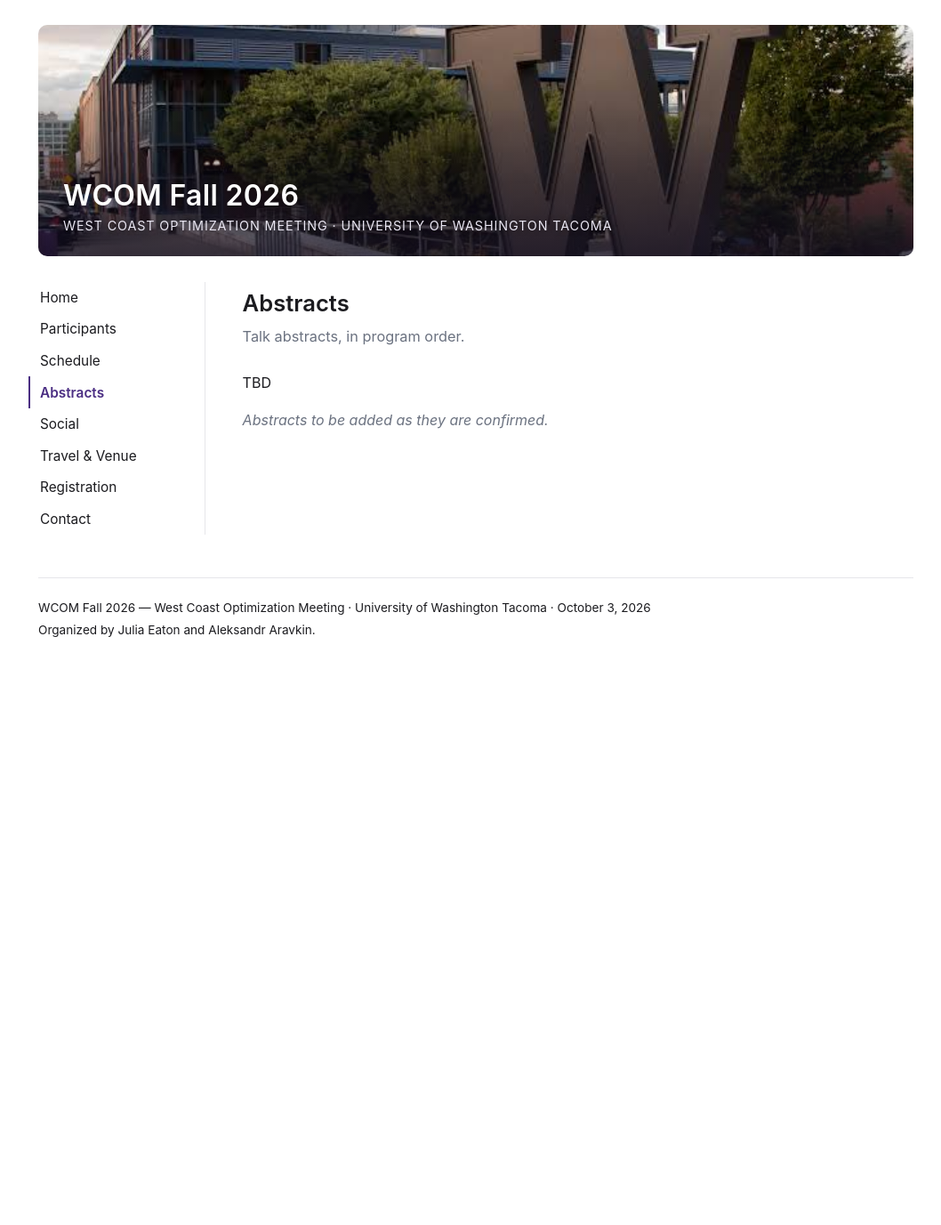
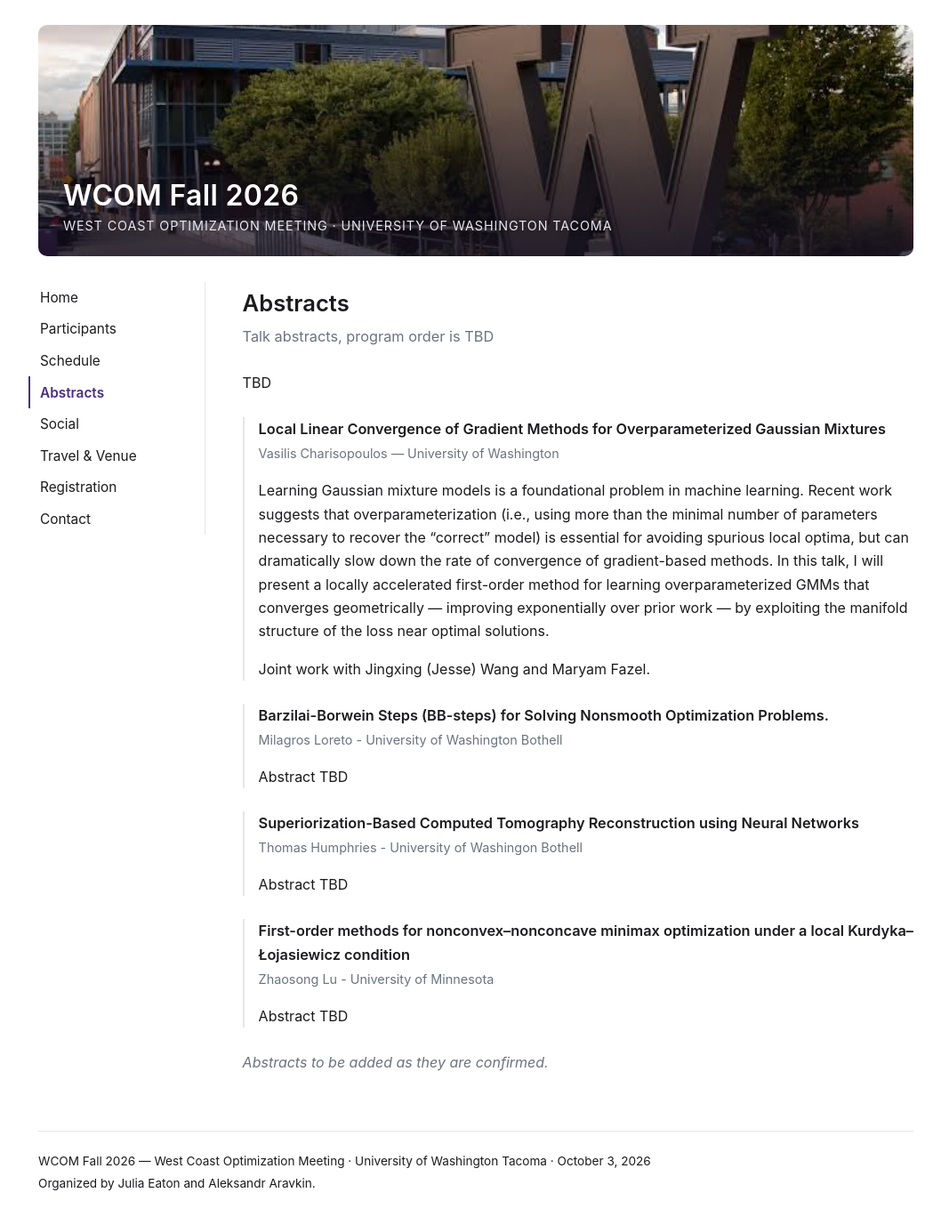
Before and after one commit to jreaton/wcom2026, a Jekyll site: the page built from _pages/abstracts.md, in a window 1280 px wide and 1392 px high. Shown: the top 1377 px of the window at 89% size, without its empty margins (105-1163 px from the left). Built offline with Jekyll 4.4.1, drawn with Linux system fonts in a browser that asks for light colours.

Commit message:
Adding abstracts and updating schedule
not all received

```diff
--- a/_pages/abstracts.md
+++ b/_pages/abstracts.md
@@ -1,7 +1,7 @@
 ---
 layout: page
 title: Abstracts
-subtitle: Talk abstracts, in program order.
+subtitle: Talk abstracts, program order is TBD
 permalink: /abstracts/
 ---
 
@@ -10,32 +10,111 @@ TBD
 that the Schedule page links to — keep its id matching the `abstract_id` in
 `_data/schedule.yml`._ -->
 
-<!--
+
 <div class="abstract" markdown="1">
-### Title of the first talk
+### Local Linear Convergence of Gradient Methods for Overparameterized Gaussian Mixtures
 {: #talk-1 }
-<p class="by">Speaker One — University of Washington</p>
+<p class="by">Vasilis Charisopoulos — University of Washington</p>
+Learning Gaussian mixture models is a foundational problem in machine learning. Recent work suggests that overparameterization (i.e., using more than the minimal number of parameters necessary to recover the "correct" model) is essential for avoiding spurious local optima, but can dramatically slow down the rate of convergence of gradient-based methods. In this talk, I will present a locally accelerated first-order method for learning overparameterized GMMs that converges geometrically — improving exponentially over prior work — by exploiting the manifold structure of the loss near optimal solutions.
 
-Abstract text goes here. Replace this placeholder with the talk's abstract.
-You can use **markdown**, math via MathJax (if enabled), and multiple paragraphs.
+Joint work with Jingxing (Jesse) Wang and Maryam Fazel.
+</div>
+
+
+<div class="abstract" markdown="1">
+### Barzilai-Borwein Steps (BB-steps) for Solving Nonsmooth Optimization Problems.
+{: #talk-2 }
+<p class="by">Milagros Loreto - University of Washington Bothell</p>
+Abstract TBD
 </div>
 
 <div class="abstract" markdown="1">
-### Title of the second talk
-{: #talk-2 }
-<p class="by">Speaker Two — University of British Columbia Okanagan</p>
-
-Abstract text goes here.
+### Superiorization-Based Computed Tomography Reconstruction using Neural Networks
+{: #talk-3 }
+<p class="by">Thomas Humphries - University of Washingon Bothell</p>
+Abstract TBD
 </div>
 
+
+<div class="abstract" markdown="1">
+###  First-order methods for nonconvex–nonconcave minimax optimization under a local Kurdyka–Łojasiewicz condition
+{: #talk-4 }
+<p class="by">Zhaosong Lu - University of Minnesota</p>
+Abstract TBD
+</div>
+
+
+<!--
 <div class="abstract" markdown="1">
 ### Title of the third talk
-{: #talk-3 }
+{: #talk-5 }
 <p class="by">Speaker Three — Simon Fraser University</p>
 
 Abstract text goes here.
 </div>
+-->
 
-<p style="color:var(--muted)"><em>Remaining abstracts to be added as they are confirmed.</em></p>
+<!--
+<div class="abstract" markdown="1">
+### Title of the third talk
+{: #talk-6 }
+<p class="by">Speaker Three — Simon Fraser University</p>
+
+Abstract text goes here.
+</div>
 -->
+
+<!--
+<div class="abstract" markdown="1">
+### Title of the third talk
+{: #talk-7 }
+<p class="by">Speaker Three — Simon Fraser University</p>
+
+Abstract text goes here.
+</div>
+-->
+
+
+<!--
+<div class="abstract" markdown="1">
+### Title of the third talk
+{: #talk-8 }
+<p class="by">Speaker Three — Simon Fraser University</p>
+
+Abstract text goes here.
+</div>
+-->
+
+<!--
+<div class="abstract" markdown="1">
+### Title of the third talk
+{: #talk-9 }
+<p class="by">Speaker Three — Simon Fraser University</p>
+
+Abstract text goes here.
+</div>
+-->
+
+<!--
+<div class="abstract" markdown="1">
+### Title of the third talk
+{: #talk-10 }
+<p class="by">Speaker Three — Simon Fraser University</p>
+
+Abstract text goes here.
+</div>
+-->
+
+<!--
+<div class="abstract" markdown="1">
+### Title of the third talk
+{: #talk-11 }
+<p class="by">Speaker Three — Simon Fraser University</p>
+
+Abstract text goes here.
+</div>
+-->
+
+
+
 <p style="color:var(--muted)"><em>Abstracts to be added as they are confirmed.</em></p>
```
Also changed, not shown: _data/schedule.yml (+34 -19 lines).
